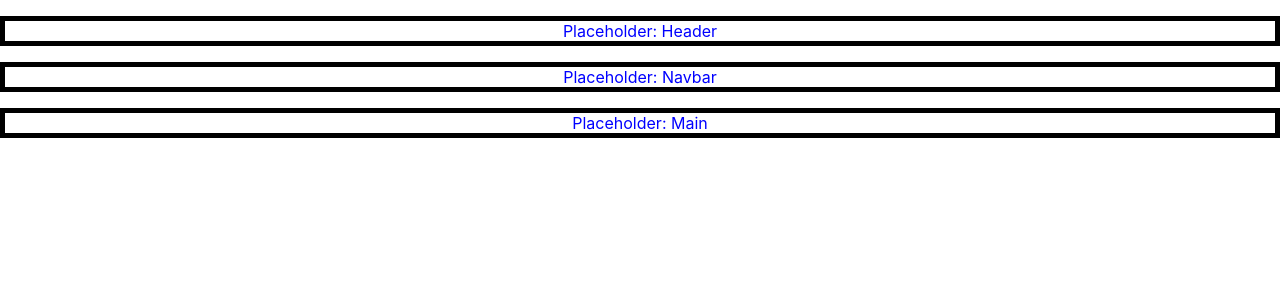
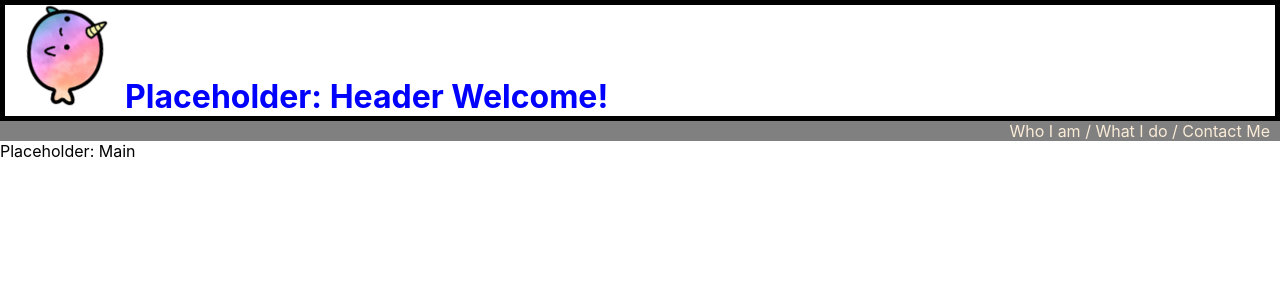
Before and after one commit to Ez-M/My-Portfolio, a React (Create React App) app: page / in a window 1280 px wide. Shown: the top 300 px of the page. Built offline with nearby package versions, Linux system fonts and the light colour scheme.

Commit message:
created a placeholder example for the navbar and logo/header area

```diff
--- a/src/App.css
+++ b/src/App.css
@@ -1,3 +1,9 @@
+* {
+  margin: 0px;
+  padding: 0px;
+}
+
+
 .App {
   text-align: center;
 }
@@ -9,6 +15,10 @@
 
 @media (prefers-reduced-motion: no-preference) {
   .App-logo {
+    animation: App-logo-spin infinite 20s linear;
+  }
+
+  img {
     animation: App-logo-spin infinite 20s linear;
   }
 }
@@ -28,15 +38,44 @@
   color: #61dafb;
 }
 
-p {
+
+
+
+/* .HeaderMain  area */
+.HeaderMain {
 
   border: 5px solid;
   border-color: black;
-  width: auto;
-  /* height: 50%; */
+}
+
+.HeaderMain img {
+
+  padding: 10px;
+}
+.HeaderMain h1{
+  display: inline;
   color: blue;
   text-align: center;
 }
+
+
+/* NavbarMain area */
+
+.NavbarMain {
+  background-color: grey;
+  text-align: right;
+  color: antiquewhite;
+  padding-right: 10px;
+}
+.NavbarMain p{
+  display: inline;
+}
+
+
+
+
+
+
 
 @keyframes App-logo-spin {
   from {
--- a/src/components/Header.js
+++ b/src/components/Header.js
@@ -1,11 +1,12 @@
 import React, {useState, useContext} from "react";
+import logo from '../imgs/tunabase.png'
 
 
 function Header() {
     return (
-        <div>
-
-    <p>Placeholder: Header</p>
+        <div className="HeaderMain">
+        <img src={logo} alt="Logo Placeholder" width='100px'/>
+    <h1>Placeholder: Header Welcome!</h1>
     </div>
     )
   }
--- a/src/components/Navbar.js
+++ b/src/components/Navbar.js
@@ -3,7 +3,9 @@ import React, {useState, useContext} from "react";
 
 function Navbar() {
     return (
-    <p>Placeholder: Navbar</p>
+        <div className="NavbarMain">
+    <a>Who I am</a> <p>/</p> <a>What I do</a> <p>/</p> <a>Contact Me</a>
+    </div>
     )
   }
 
```
